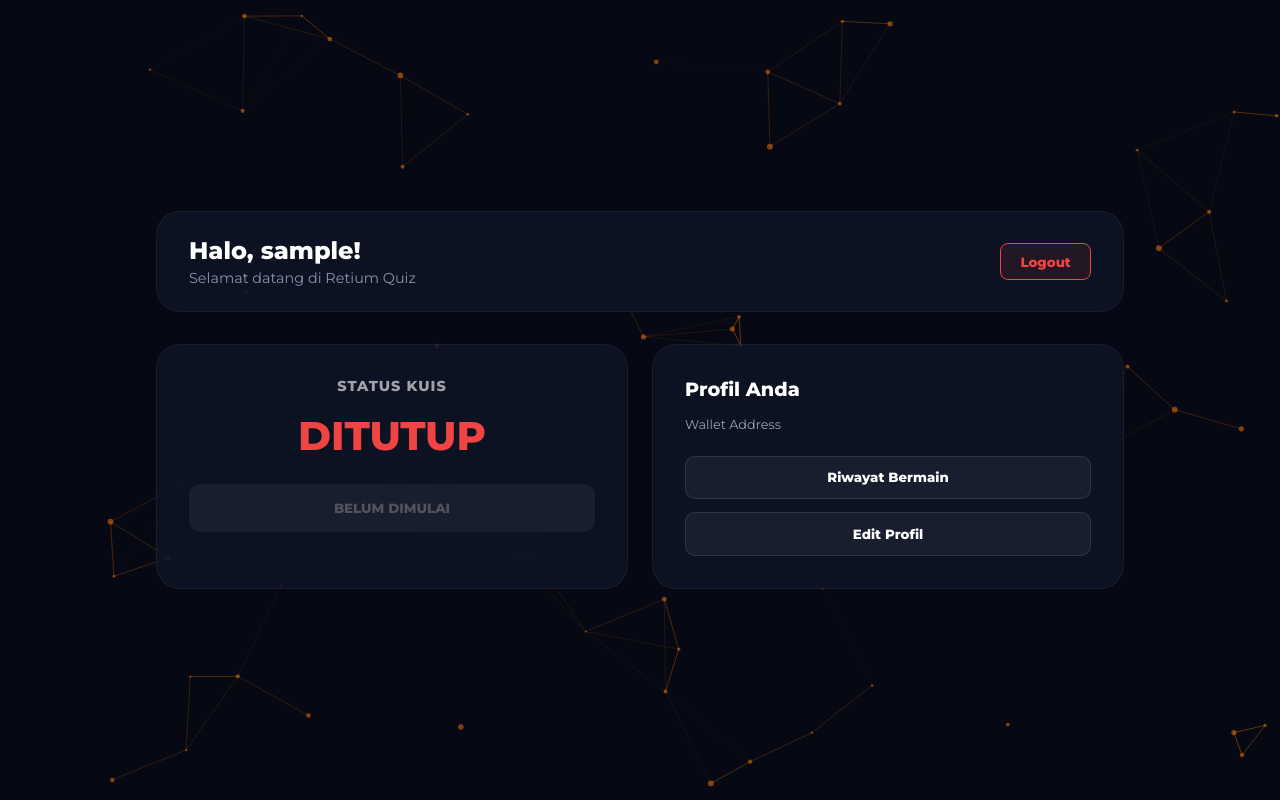
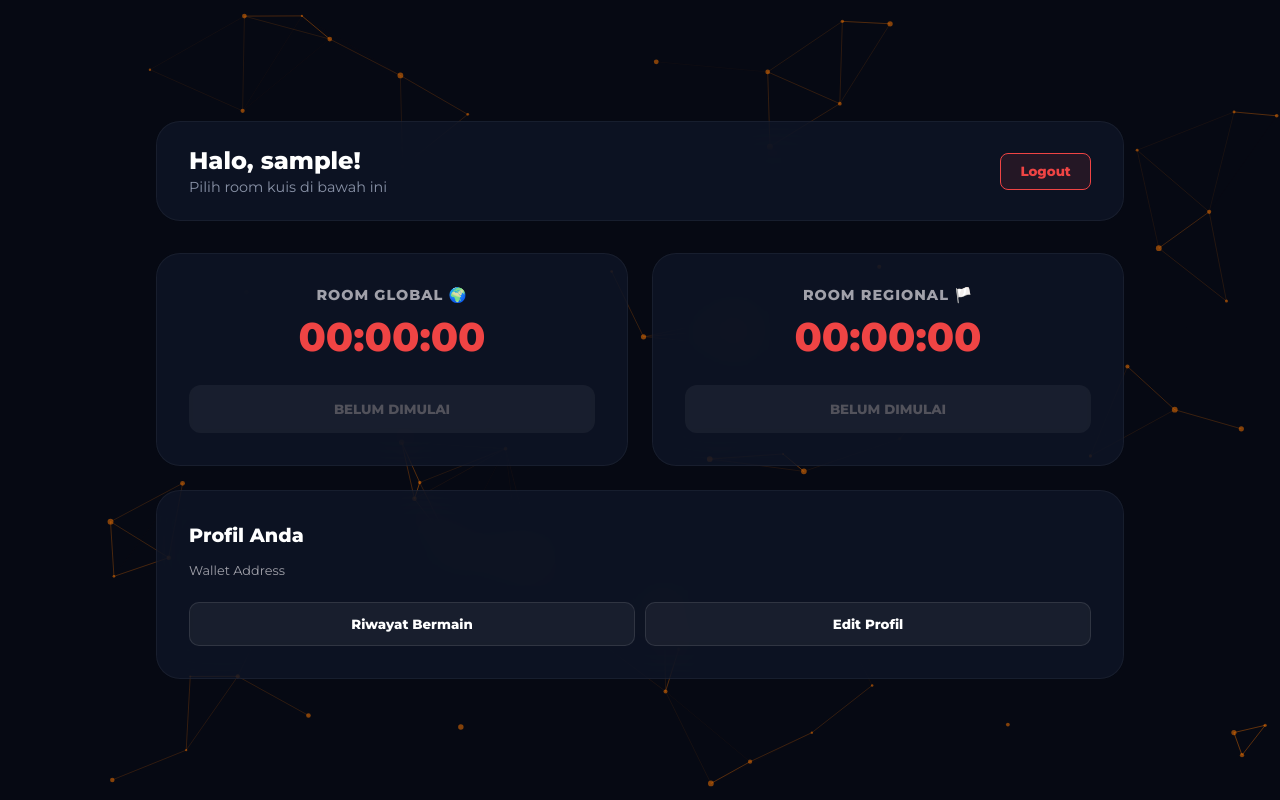
Before and after one commit to Egt69/retium-kuis, a React (Vite) app: page /dashboard in a window 1280 px wide. Built offline with nearby package versions, Linux system fonts and the light colour scheme; no server answers; the database is empty; sample sign-in values are in the browser's storage.

Commit message:
DashboardPage.jsx

```diff
--- a/src/pages/DashboardPage.jsx
+++ b/src/pages/DashboardPage.jsx
@@ -8,9 +8,11 @@ export default function DashboardPage() {
   const navigate = useNavigate()
   const username = localStorage.getItem('kuis_username')
   const wallet = localStorage.getItem('kuis_wallet')
+  const userNegara = localStorage.getItem('kuis_negara') // Kode negara user (misal: INA)
 
-  const [timeToStart, setTimeToStart] = useState('00:00:00')
-  const [isQuizActive, setIsQuizActive] = useState(false)
+  const [globalRoom, setGlobalRoom] = useState({ active: false, time: '00:00:00' })
+  const [regionalRoom, setRegionalRoom] = useState({ active: false, time: '00:00:00' })
+  const [namaNegara, setNamaNegara] = useState('Regional')
 
   useEffect(() => {
     if (!username) {
@@ -18,33 +20,70 @@ export default function DashboardPage() {
       return
     }
 
+    // Ambil nama negara user untuk judul kartu
+    const fetchNegara = async () => {
+      const { data } = await supabase.from('rooms').select('nama_negara').eq('kode_negara', userNegara).single()
+      if (data) setNamaNegara(data.nama_negara)
+    }
+    if (userNegara) fetchNegara()
+
+    // Fungsi cek jadwal kedua room
     const checkSchedule = async () => {
-      const { data } = await supabase.from('quiz_settings').select('*').eq('id', 1).single()
+      // 1. Cek Room Global
+      const { data: globalData } = await supabase
+        .from('quiz_settings')
+        .select('*')
+        .eq('room_target', 'GLB')
+        .maybeSingle()
 
-      if (data && data.is_active) {
-        setIsQuizActive(true)
+      if (globalData) {
         const now = new Date().getTime()
-        const start = new Date(data.start_time).getTime()
+        const start = new Date(globalData.start_time).getTime()
         const distance = start - now
 
-        if (distance > 0) {
-          const hours = Math.floor((distance % (1000 * 60 * 60 * 24)) / (1000 * 60 * 60)).toString().padStart(2, '0')
-          const minutes = Math.floor((distance % (1000 * 60 * 60)) / (1000 * 60)).toString().padStart(2, '0')
-          const seconds = Math.floor((distance % (1000 * 60)) / 1000).toString().padStart(2, '0')
-          setTimeToStart(`${hours}:${minutes}:${seconds}`)
+        if (globalData.is_active && distance > 0) {
+          const h = Math.floor((distance % 86400000) / 3600000).toString().padStart(2, '0')
+          const m = Math.floor((distance % 3600000) / 60000).toString().padStart(2, '0')
+          const s = Math.floor((distance % 60000) / 1000).toString().padStart(2, '0')
+          setGlobalRoom({ active: true, time: `${h}:${m}:${s}` })
+        } else if (globalData.is_active && distance <= 0) {
+          setGlobalRoom({ active: true, time: 'MULAI' })
         } else {
-          setTimeToStart('KUIS DIMULAI')
+          setGlobalRoom({ active: false, time: 'CLOSED' })
         }
+      }
+
+      // 2. Cek Room Regional
+      if (userNegara) {
+        const { data: regData } = await supabase
+          .from('quiz_settings')
+          .select('*')
+          .eq('room_target', userNegara)
+          .maybeSingle()
+
+        if (regData) {
+          const now = new Date().getTime()
+          const start = new Date(regData.start_time).getTime()
+          const distance = start - now
+
+          if (regData.is_active && distance > 0) {
+            const h = Math.floor((distance % 86400000) / 3600000).toString().padStart(2, '0')
+            const m = Math.floor((distance % 3600000) / 60000).toString().padStart(2, '0')
+            const s = Math.floor((distance % 60000) / 1000).toString().padStart(2, '0')
+            setRegionalRoom({ active: true, time: `${h}:${m}:${s}` })
+          } else if (regData.is_active && distance <= 0) {
+            setRegionalRoom({ active: true, time: 'MULAI' })
           } else {
-        setIsQuizActive(false)
-        setTimeToStart('DITUTUP')
+            setRegionalRoom({ active: false, time: 'CLOSED' })
+          }
+        }
       }
     }
 
     checkSchedule()
     const interval = setInterval(checkSchedule, 1000)
     return () => clearInterval(interval)
-  }, [navigate, username])
+  }, [navigate, username, userNegara])
 
   const handleLogout = () => {
     localStorage.clear()
@@ -57,54 +96,72 @@ export default function DashboardPage() {
 
       <div style={{ maxWidth: '1000px', width: '100%', zIndex: 10, padding: '1rem' }}>
 
+        {/* HEADER */}
         <div style={{ display: 'flex', justifyContent: 'space-between', alignItems: 'center', marginBottom: '2rem', background: 'rgba(18, 26, 46, 0.6)', padding: '1.5rem 2rem', borderRadius: '24px', backdropFilter: 'blur(20px)', border: '1px solid rgba(255,255,255,0.05)' }}>
           <div>
             <h1 style={{ color: 'white', margin: 0, fontSize: '1.5rem' }}>Halo, {username}!</h1>
-            <p style={{ color: 'var(--text-muted)', margin: '0.2rem 0 0 0', fontSize: '0.9rem' }}>Selamat datang di Retium Quiz</p>
+            <p style={{ color: 'var(--text-muted)', margin: '0.2rem 0 0 0', fontSize: '0.9rem' }}>Pilih room kuis di bawah ini</p>
           </div>
           <button onClick={handleLogout} style={{ background: 'rgba(239, 68, 68, 0.1)', border: '1px solid #ef4444', color: '#ef4444', padding: '0.6rem 1.2rem', borderRadius: '8px', cursor: 'pointer', fontWeight: 'bold' }}>
             Logout
           </button>
         </div>
 
-        <div style={{ display: 'grid', gridTemplateColumns: 'repeat(auto-fit, minmax(300px, 1fr))', gap: '1.5rem' }}>
+        {/* KONTEN DASHBOARD: 2 KARTU ROOM */}
+        <div style={{ display: 'grid', gridTemplateColumns: 'repeat(auto-fit, minmax(300px, 1fr))', gap: '1.5rem', marginBottom: '1.5rem' }}>
 
+          {/* KARTU ROOM GLOBAL */}
           <div style={{ background: 'rgba(18, 26, 46, 0.6)', padding: '2rem', borderRadius: '24px', backdropFilter: 'blur(20px)', border: '1px solid rgba(255,255,255,0.05)', textAlign: 'center' }}>
-            <h3 style={{ color: '#a1a1aa', marginBottom: '1rem', fontSize: '0.9rem', textTransform: 'uppercase', letterSpacing: '1px' }}>Status Kuis</h3>
-            <h2 style={{ color: !isQuizActive ? '#ef4444' : (timeToStart === 'KUIS DIMULAI' ? '#22c55e' : '#ff7a00'), margin: '0 0 1.5rem 0', fontSize: '2.5rem', fontWeight: '800' }}>
-              {timeToStart}
+            <h3 style={{ color: '#a1a1aa', marginBottom: '0.5rem', fontSize: '0.9rem', textTransform: 'uppercase', letterSpacing: '1px' }}>Room Global 🌍</h3>
+            <h2 style={{ color: !globalRoom.active ? '#ef4444' : (globalRoom.time === 'MULAI' ? '#22c55e' : '#ff7a00'), margin: '0 0 1.5rem 0', fontSize: '2.5rem', fontWeight: '800' }}>
+              {globalRoom.time}
             </h2>
             <button
-              disabled={timeToStart !== 'KUIS DIMULAI'}
-              onClick={() => navigate('/kuis')}
-              style={{ width: '100%', padding: '1rem', background: timeToStart === 'KUIS DIMULAI' ? 'var(--orange)' : 'rgba(255,255,255,0.05)', color: timeToStart === 'KUIS DIMULAI' ? '#0a0e1a' : '#52525b', border: 'none', borderRadius: '12px', fontWeight: 'bold', cursor: timeToStart === 'KUIS DIMULAI' ? 'pointer' : 'not-allowed', transition: 'all 0.3s' }}
+              disabled={globalRoom.time !== 'MULAI'}
+              onClick={() => {
+                localStorage.setItem('kuis_room', 'GLB');
+                navigate('/kuis');
+              }}
+              style={{ width: '100%', padding: '1rem', background: globalRoom.time === 'MULAI' ? 'var(--orange)' : 'rgba(255,255,255,0.05)', color: globalRoom.time === 'MULAI' ? '#0a0e1a' : '#52525b', border: 'none', borderRadius: '12px', fontWeight: 'bold', cursor: globalRoom.time === 'MULAI' ? 'pointer' : 'not-allowed' }}
             >
-              {timeToStart === 'KUIS DIMULAI' ? 'MULAI KUIS SEKARANG' : 'BELUM DIMULAI'}
+              {globalRoom.time === 'MULAI' ? 'MASUK ROOM GLOBAL' : 'BELUM DIMULAI'}
             </button>
           </div>
 
+          {/* KARTU ROOM REGIONAL */}
+          <div style={{ background: 'rgba(18, 26, 46, 0.6)', padding: '2rem', borderRadius: '24px', backdropFilter: 'blur(20px)', border: '1px solid rgba(255,255,255,0.05)', textAlign: 'center' }}>
+            <h3 style={{ color: '#a1a1aa', marginBottom: '0.5rem', fontSize: '0.9rem', textTransform: 'uppercase', letterSpacing: '1px' }}>Room {namaNegara} 🏳️</h3>
+            <h2 style={{ color: !regionalRoom.active ? '#ef4444' : (regionalRoom.time === 'MULAI' ? '#22c55e' : '#ff7a00'), margin: '0 0 1.5rem 0', fontSize: '2.5rem', fontWeight: '800' }}>
+              {regionalRoom.time}
+            </h2>
+            <button
+              disabled={regionalRoom.time !== 'MULAI'}
+              onClick={() => {
+                localStorage.setItem('kuis_room', userNegara);
+                navigate('/kuis');
+              }}
+              style={{ width: '100%', padding: '1rem', background: regionalRoom.time === 'MULAI' ? 'var(--orange)' : 'rgba(255,255,255,0.05)', color: regionalRoom.time === 'MULAI' ? '#0a0e1a' : '#52525b', border: 'none', borderRadius: '12px', fontWeight: 'bold', cursor: regionalRoom.time === 'MULAI' ? 'pointer' : 'not-allowed' }}
+            >
+              {regionalRoom.time === 'MULAI' ? `MASUK ROOM ${namaNegara}` : 'BELUM DIMULAI'}
+            </button>
+          </div>
+
+        </div>
+
+        {/* KARTU PROFIL (Di Bawah) */}
         <div style={{ background: 'rgba(18, 26, 46, 0.6)', padding: '2rem', borderRadius: '24px', backdropFilter: 'blur(20px)', border: '1px solid rgba(255,255,255,0.05)' }}>
           <h3 style={{ color: 'white', marginBottom: '1rem', fontSize: '1.2rem' }}>Profil Anda</h3>
-
           <div style={{ marginBottom: '1.5rem' }}>
             <p style={{ color: '#a1a1aa', fontSize: '0.8rem', margin: '0 0 0.2rem 0' }}>Wallet Address</p>
-              <p style={{ color: 'white', fontFamily: 'monospace', fontSize: '0.9rem', margin: 0, wordBreak: 'break-all' }}>
-                {wallet}
-              </p>
+            <p style={{ color: 'white', fontFamily: 'monospace', fontSize: '0.9rem', margin: 0, wordBreak: 'break-all' }}>{wallet}</p>
           </div>
-
-            <div style={{ display: 'flex', flexDirection: 'column', gap: '0.8rem' }}>
-              <button style={{ width: '100%', padding: '0.8rem', background: 'rgba(255,255,255,0.05)', border: '1px solid rgba(255,255,255,0.1)', color: 'white', borderRadius: '10px', fontWeight: 'bold', cursor: 'pointer' }}>
-                Riwayat Bermain
-              </button>
-              <button style={{ width: '100%', padding: '0.8rem', background: 'rgba(255,255,255,0.05)', border: '1px solid rgba(255,255,255,0.1)', color: 'white', borderRadius: '10px', fontWeight: 'bold', cursor: 'pointer' }}>
-                Edit Profil
-              </button>
+          <div style={{ display: 'flex', gap: '10px', flexWrap: 'wrap' }}>
+            <button style={{ flex: 1, padding: '0.8rem', background: 'rgba(255,255,255,0.05)', border: '1px solid rgba(255,255,255,0.1)', color: 'white', borderRadius: '10px', fontWeight: 'bold', cursor: 'pointer' }}>Riwayat Bermain</button>
+            <button style={{ flex: 1, padding: '0.8rem', background: 'rgba(255,255,255,0.05)', border: '1px solid rgba(255,255,255,0.1)', color: 'white', borderRadius: '10px', fontWeight: 'bold', cursor: 'pointer' }}>Edit Profil</button>
           </div>
         </div>
 
       </div>
     </div>
-    </div>
   )
 }
```
Lines whose indentation alone changed are shown as unchanged.
